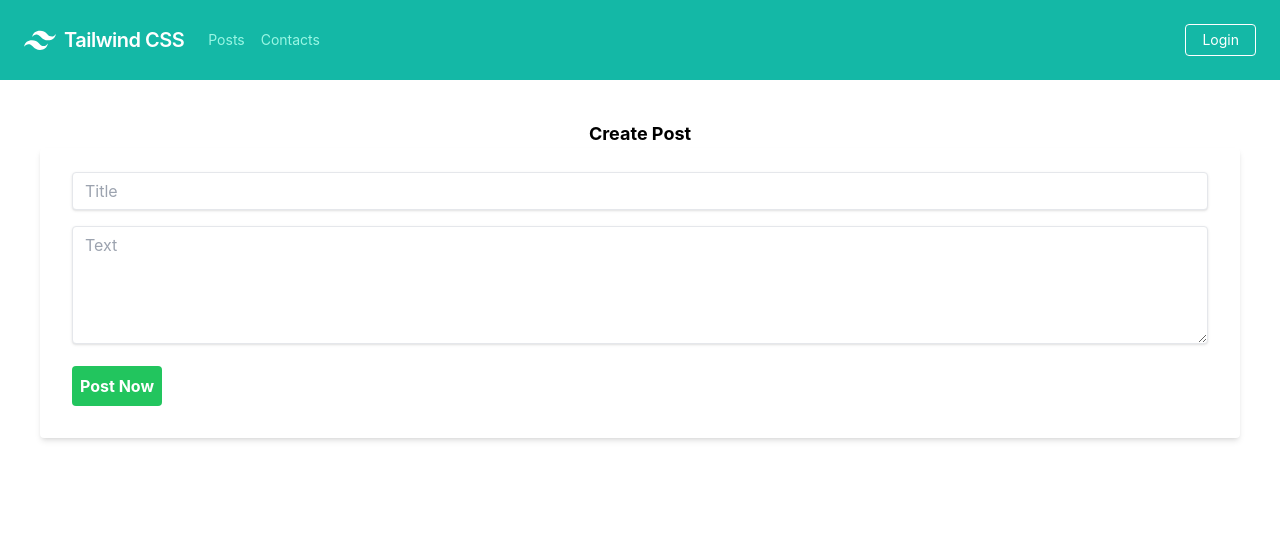
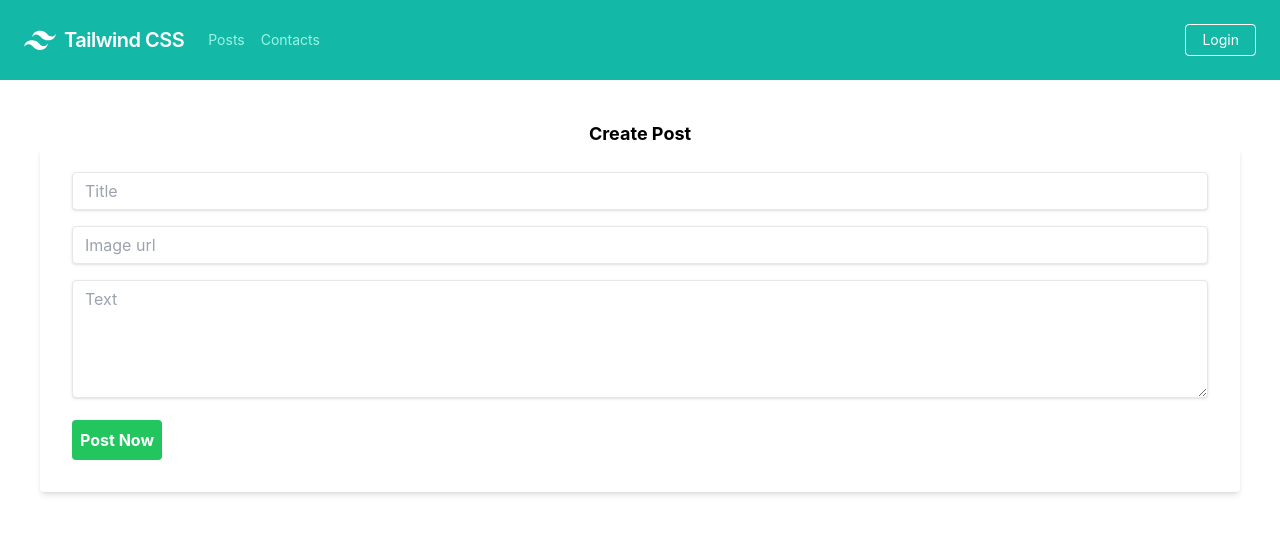
Before and after one commit to Tufahel/blog-app-front-end, a React (Create React App) app: page /createpost in a window 1280 px wide. Shown: the top 534 px of the page. Built offline with nearby package versions, Linux system fonts and the light colour scheme.

Commit message:
image posting function added

```diff
--- a/src/api/Api.js
+++ b/src/api/Api.js
@@ -48,6 +48,7 @@ export const createNewPost = async (data, id) => {
     user_id: id,
     title: data.title,
     text: data.text,
+    image: data.image,
   };
 
   console.log('newpost: ', newPost);
--- a/src/components/Post/CreatePost.js
+++ b/src/components/Post/CreatePost.js
@@ -47,6 +47,18 @@ const CreatePost = () => {
               />
             </div>
             <div className="mb-4">
+              <input
+                className="shadow appearance-none border rounded w-full py-2 px-3 text-gray-700 leading-tight focus:outline-none focus:shadow-outline"
+                placeholder="Image url"
+                type="url"
+                name="image"
+                accept="image/*"
+                onChange={handleChange}
+                value={post.image}
+                required
+              />
+            </div>
+            <div className="mb-4">
               <textarea
                 className="shadow appearance-none border rounded w-full py-2 px-3 text-gray-700 leading-tight focus:outline-none focus:shadow-outline"
                 placeholder="Text"
--- a/src/components/Post/PostDetails.js
+++ b/src/components/Post/PostDetails.js
@@ -30,7 +30,7 @@ const PostDetails = () => {
   return (
     <>
       <div key={post.id} className="flex flex-col justify-center items-center m-2">
-        <img className="rounded w-60" src="https://img.freepik.com/premium-vector/motorcycle-logo-black-background-modern-racing-superbike-silhouette_304830-257.jpg?w=740" alt="img" />
+        <img className="rounded w-60" src={post.image} alt="img" />
         <h4 className="font-bold text-lg">{post.title}</h4>
         <p>{post.text}</p>
         <div className="flex space-x-2 m-2">
@@ -41,7 +41,7 @@ const PostDetails = () => {
         }
           {
           user && (
-          <button className="bg-blue-500 hover:bg-red-700 text-white font-bold p-1 rounded" type="button" onClick={() => handleLike()}>Like</button>
+          <button className="bg-blue-500 hover:bg-blue-700 text-white font-bold p-1 rounded" type="button" onClick={() => handleLike()}>Like</button>
           )
         }
         </div>
@@ -51,7 +51,7 @@ const PostDetails = () => {
         {
         user && (
           <button
-            className="text-center bg-green-500 hover:bg-green-700 text-white font-bold p-2 mx-20 rounded items-center"
+            className="text-center bg-teal-500 hover:bg-teal-700 text-white font-bold p-2 mx-20 rounded items-center"
             type="button"
             onClick={() => navigate(`/post/${postId}/createcomment`)}
           >
--- a/src/components/Post/Posts.js
+++ b/src/components/Post/Posts.js
@@ -31,11 +31,11 @@ const Posts = () => {
         <div className="flex flex-wrap justify-center m-8">
           {posts.posts?.map((post) => (
             <div className="flex flex-col items-center p-2" key={post.post_id}>
-              <img className="rounded w-24" src="https://img.freepik.com/premium-vector/motorcycle-logo-black-background-modern-racing-superbike-silhouette_304830-257.jpg?w=740" alt="img" />
+              <img className="rounded object-cover h-24" src={post.image} alt="img" />
               {' '}
               <h4 className="font-bold text-lg">{post.title}</h4>
               {' '}
-              <p className="w-60 truncate">{post.text}</p>
+              <p className="w-60 truncate text-center">{post.text}</p>
               <div className="flex flex-row space-x-1">
                 {
           user && (
@@ -50,7 +50,7 @@ const Posts = () => {
         {
         user && (
           <button
-            className="text-center bg-green-500 hover:bg-green-700 text-white font-bold p-2 mx-20 rounded items-center"
+            className="text-center bg-teal-500 hover:bg-teal-700 text-white font-bold p-2 mx-20 rounded items-center"
             type="button"
             onClick={() => navigate('/createpost')}
           >
--- a/src/redux/actions/Post.js
+++ b/src/redux/actions/Post.js
@@ -23,6 +23,7 @@ export const getPosts = () => async (dispatch) => {
           user_id: post.author_id,
           title: post.title,
           text: post.text,
+          image: post.image,
           like_counts: post.like_counter,
           comment_counts: post.comment_counter,
           post_id: post.id,
```
